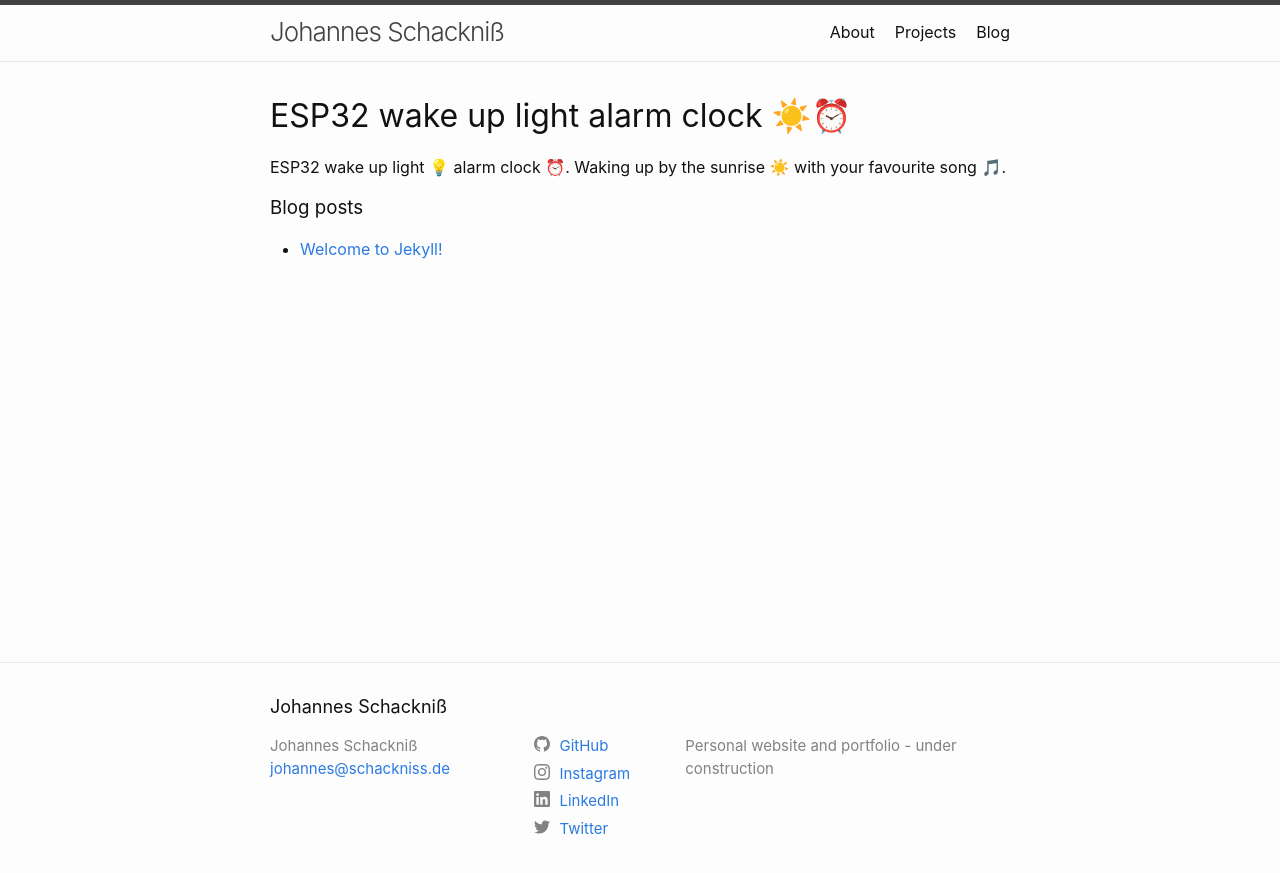
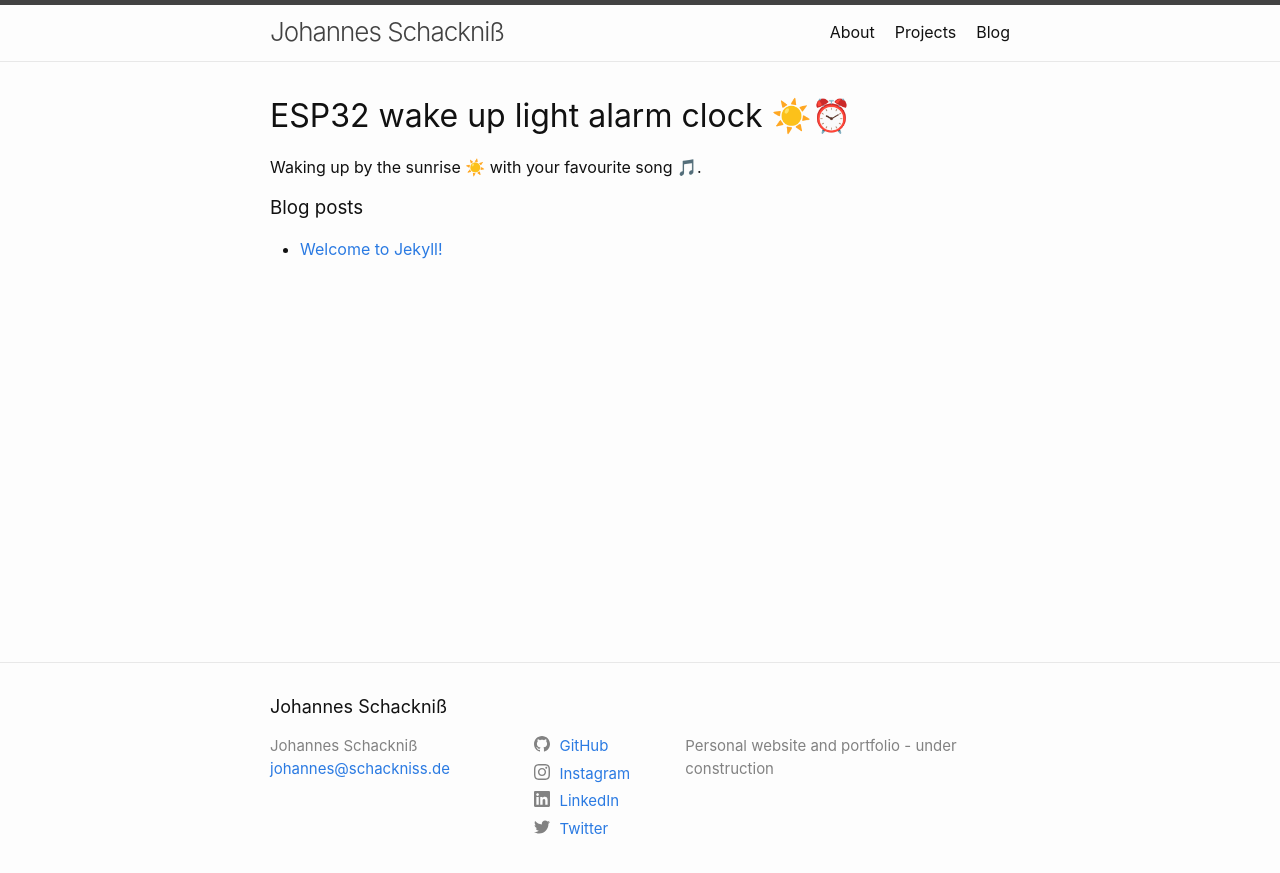
Before and after one commit to schackniss/schackniss.de, a Jekyll site: the page built from _projects/esp32-lichtwecker.md, in a window 1280 px wide. Shown: the top 873 px of the page. Built offline with Jekyll 4.4.1, drawn with Linux system fonts in a browser that asks for light colours.

Commit message:
[Change] description

```diff
--- a/_projects/esp32-lichtwecker.md
+++ b/_projects/esp32-lichtwecker.md
@@ -1,6 +1,6 @@
 ---
 layout: project
 title: ESP32 wake up light alarm clock ☀️⏰
-description: ESP32 wake up light 💡 alarm clock ⏰. Waking up by the sunrise ☀️ with your favourite song 🎵.
+description: Waking up by the sunrise ☀️ with your favourite song 🎵.
 project: lichtwecker
 ---
```
